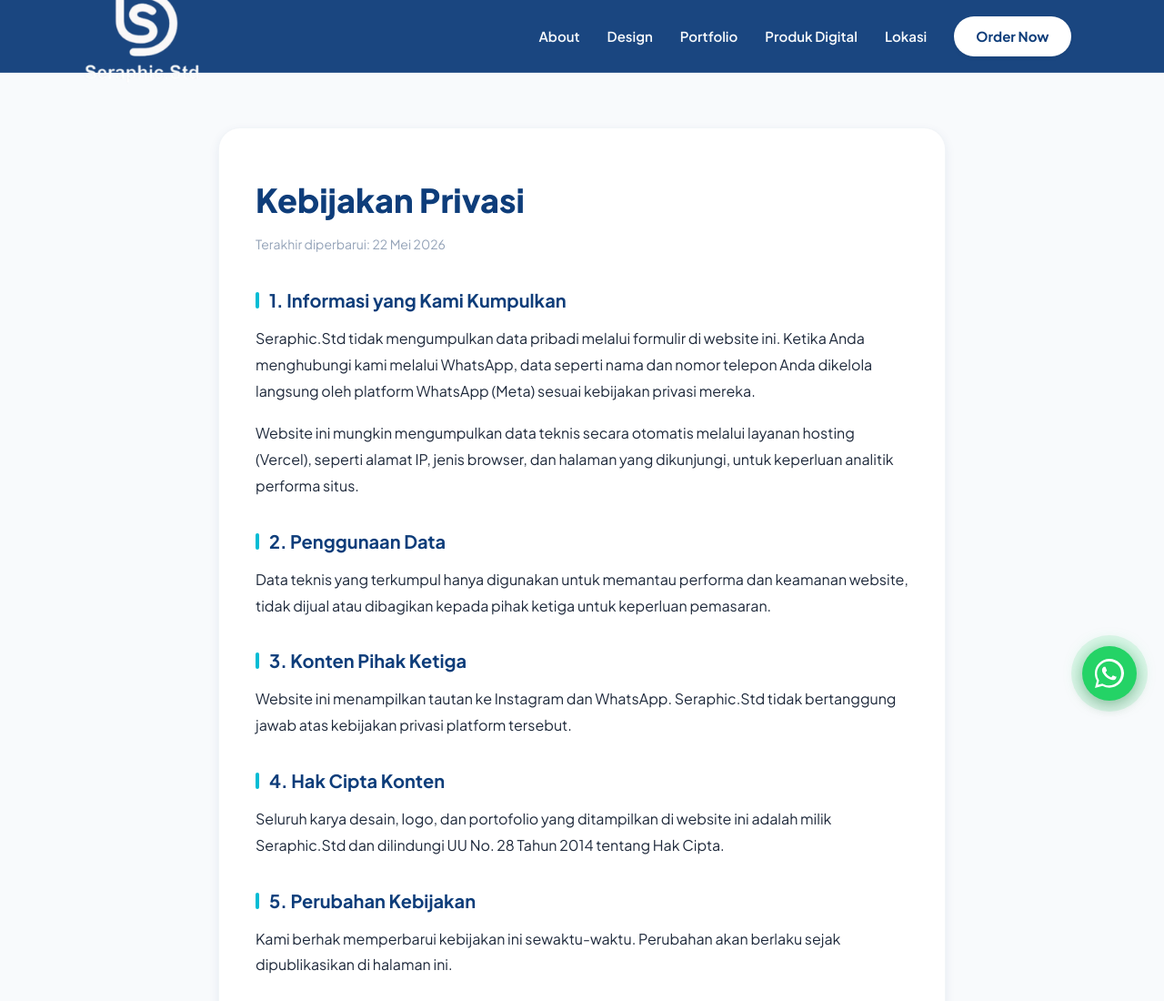
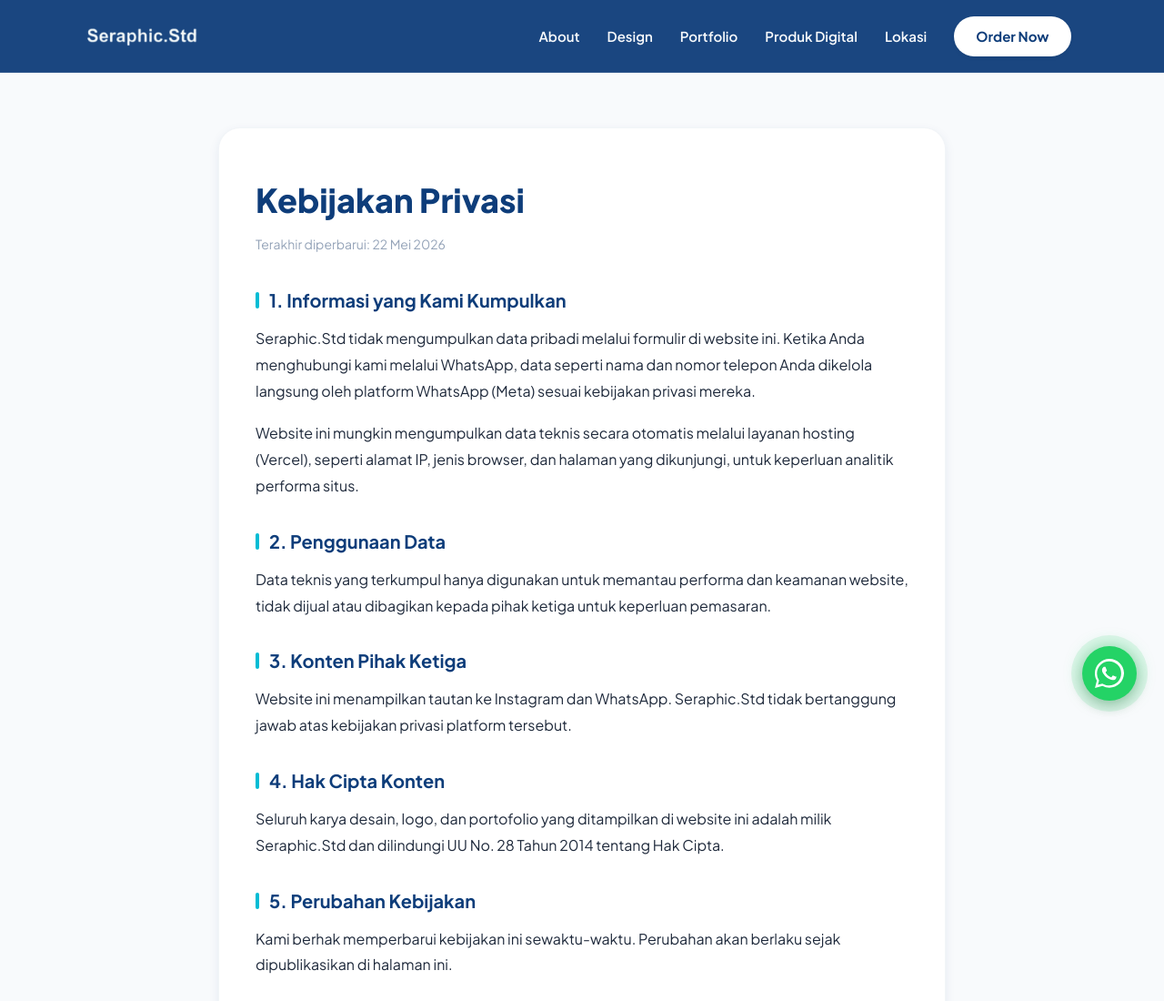
Before and after one commit to Atnan49/Seraphic_std, a website: page privacy.html in a window 1280 px wide. Shown: the top 1100 px of the page at 91% size. Drawn offline with Linux system fonts and the light colour scheme; files whose address does not match are found by name.

Commit message:
style: change favicon to assets/Favicon.png and sync header nav logos across pages

```diff
--- a/privacy.html
+++ b/privacy.html
@@ -7,7 +7,7 @@
     <title>Kebijakan Privasi - Seraphic.Std</title>
     <meta name="description"
         content="Kebijakan Privasi Seraphic.Std - Penjelasan mengenai pengumpulan data teknis, penggunaan data, konten pihak ketiga, dan hak cipta konten di website Seraphic.Std.">
-    <link rel="icon" type="image/png" href="assets/logo.png">
+    <link rel="icon" type="image/png" href="assets/Favicon.png">
     <link rel="stylesheet" href="style.css">
     <!-- Google Fonts for Modern Sans-Serif -->
     <link rel="preconnect" href="https://fonts.googleapis.com">
@@ -33,7 +33,7 @@
     <header id="main-header">
         <div class="logo-container">
             <a href="index.html" id="header-logo-link">
-                <img src="assets/logo.png" alt="Seraphic.Std Logo" id="header-logo-img">
+                <img src="assets/logo_navbar.png" alt="Seraphic.Std Logo" id="header-logo-img">
             </a>
         </div>
 
```
Also changed, not shown: index.html (+1 -1 lines), terms.html (+2 -2 lines), 1 other file.
